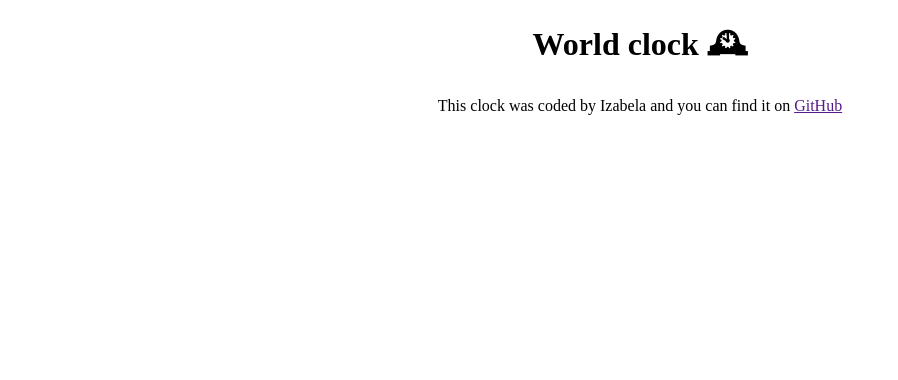
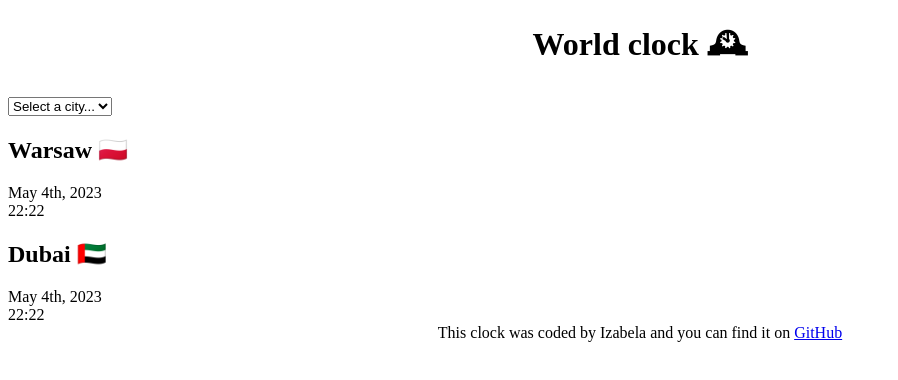
Before and after one commit to IzabelaLas/world-clock, a plain HTML site: page index.html in a window 1280 px wide. Shown: the whole page, without its empty margins (0-898 px from the left). Drawn offline with Linux system fonts and the light colour scheme.

Commit message:
Add basic HTML

```diff
--- a/index.html
+++ b/index.html
@@ -8,12 +8,32 @@
     <title>World Clock</title>
   </head>
   <body>
-    <h1>World clock 🕰</h1>
+    <div class="container">
+      <h1>World clock 🕰</h1>
 
-    <footer>
-      This clock was coded by Izabela and you can find it on
-      <a href="" target="_blank">GitHub</a>
-    </footer>
+      <select>
+        <option value="">Select a city...</option>
+        <option value="">Paris</option>
+        <option value="">London</option>
+        <option value="">Singapore</option>
+      </select>
+      <div class="citiesExamples">
+        <h2 class="city">Warsaw 🇵🇱</h2>
+        <div class="date">May 4th, 2023</div>
+        <div class="time">22:22</div>
+      </div>
+      <div class="citiesExamples">
+        <h2 class="city">Dubai 🇦🇪</h2>
+        <div class="date">May 4th, 2023</div>
+        <div class="time">22:22</div>
+      </div>
+      <footer>
+        This clock was coded by Izabela and you can find it on
+        <a href="https://github.com/IzabelaLas/world-clock" target="_blank"
+          >GitHub</a
+        >
+      </footer>
+    </div>
   </body>
   <script src="./index.js"></script>
 </html>
```
